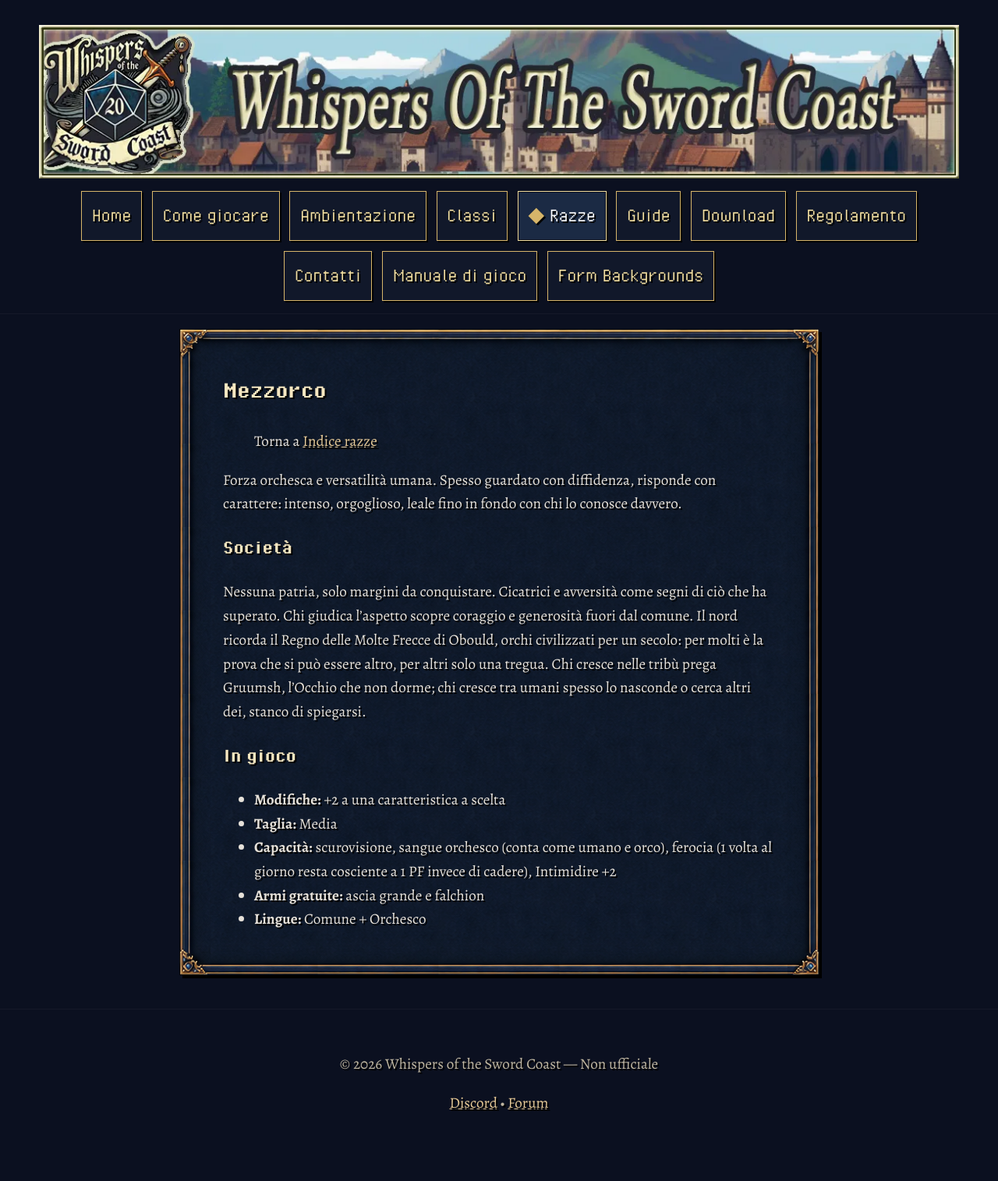
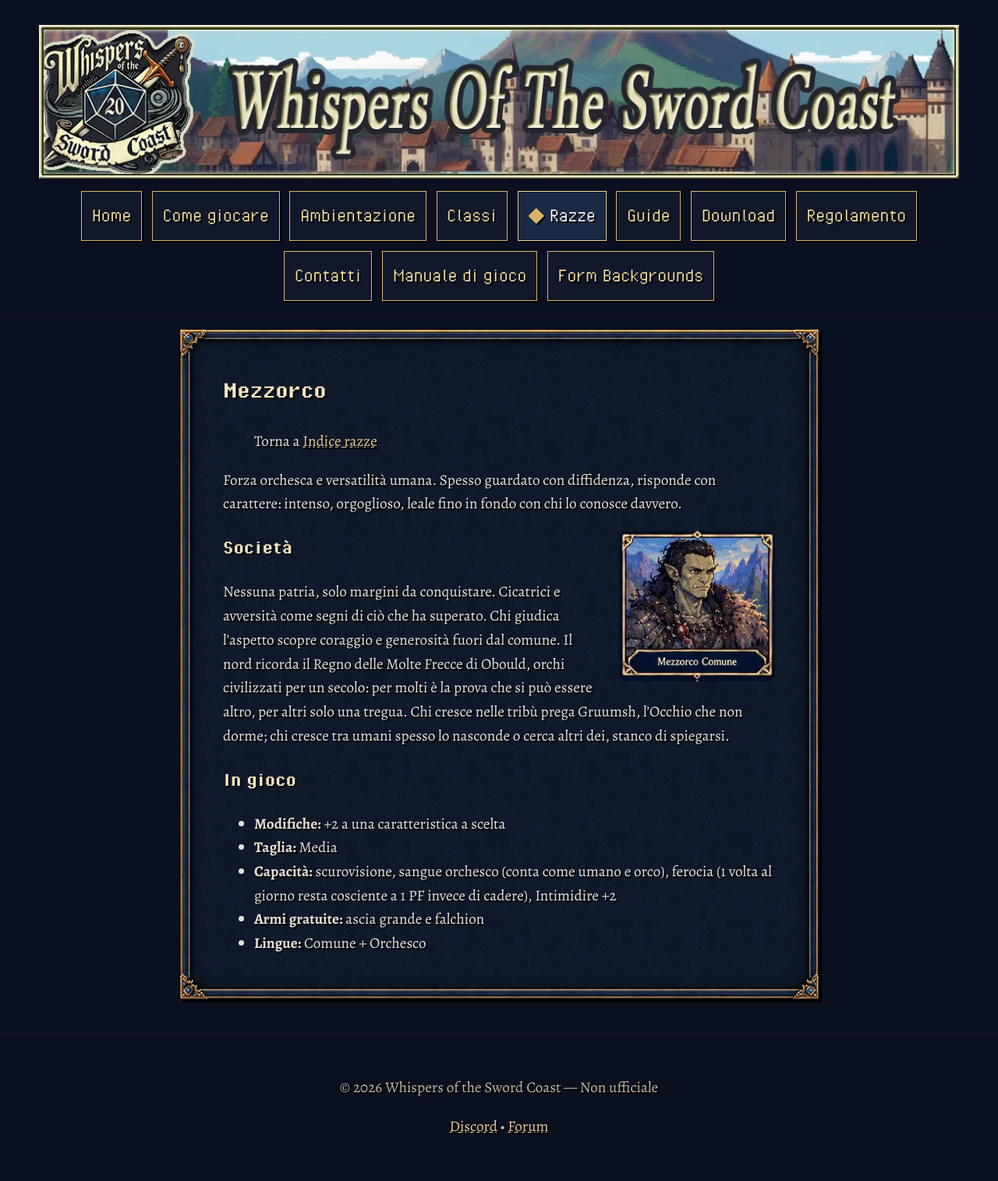
Before and after one commit to whispersoftheswordcoast/whispersoftheswordcoast.github.io, a Jekyll site: the page built from razze/mezzorco.md, in a window 1280 px wide. Shown: the whole page at 78% size. Built offline with Jekyll 4.4.1, drawn with Linux system fonts in a browser that asks for light colours; our own code applies the rules of GitHub Pages for plain Markdown files; before the commit the page ends 1485 px from its top, so only the background shows below that.

Commit message:
Mezzorco: immagine + webp

```diff
--- a/razze/mezzorco.md
+++ b/razze/mezzorco.md
@@ -11,6 +11,8 @@
 
 Forza orchesca e versatilità umana. Spesso guardato con diffidenza, risponde con carattere: intenso, orgoglioso, leale fino in fondo con chi lo conosce davvero.
 
+<img src="{{ '/assets/images/mezzorco.webp' | relative_url }}" alt="Mezzorco" style="float: right; width: 200px; max-width: 45%; height: auto; margin: 0 0 1rem 1.5rem; border-radius: 10px;" />
+
 ## Società
 
 Nessuna patria, solo margini da conquistare. Cicatrici e avversità come segni di ciò che ha superato. Chi giudica l'aspetto scopre coraggio e generosità fuori dal comune. Il nord ricorda il Regno delle Molte Frecce di Obould, orchi civilizzati per un secolo: per molti è la prova che si può essere altro, per altri solo una tregua. Chi cresce nelle tribù prega Gruumsh, l'Occhio che non dorme; chi cresce tra umani spesso lo nasconde o cerca altri dei, stanco di spiegarsi.
```
Also changed, not shown: assets/images/halflingpiedilesti.JPG (added), assets/images/mezzorco.JPG (added), assets/images/mezzorco.webp (added).
